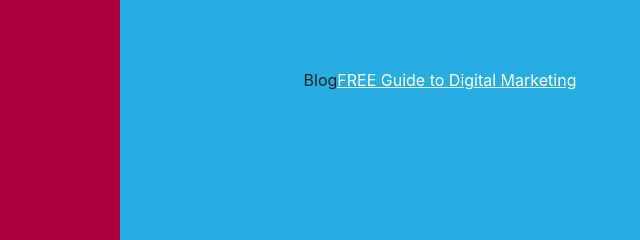
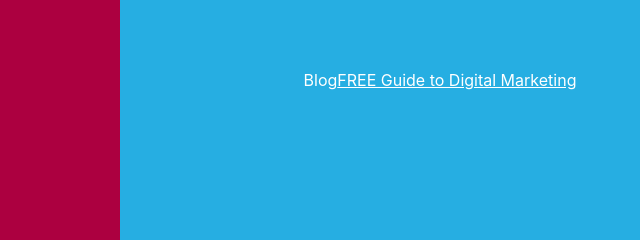
Before and after one commit to ianrockefeller/droidSpeakLabs, a plain HTML site: page index.html in a window 1280 px wide. Both pictures are taken after a click on the button 1233 px from the left and 54 px from the top of the page. Shown: the part 312-552 px from the top of the page, 520-1160 px from the left. Drawn offline with nearby package versions, Linux system fonts and the light colour scheme; files that its build step writes are made by us from their sources.

Commit message:
added blog

```diff
--- a/index.html
+++ b/index.html
@@ -100,7 +100,7 @@
         </div>
         <div class="nav column">
           <div class="content flex-center">
-            <p><a href="https://droidspeaklabs.blog">Blog</a></p>
+            <p><a class="has-text-white" href="https://droidspeaklabs.blog">Blog</a></p><br/>
             <p><a class="has-text-white" href="https://www.droidspeaklabs.com/media/digital-success-simplified-digital-marketing-guide.pdf"><u>FREE Guide to Digital Marketing</u></a></p>
           </div>
         </div>
```
